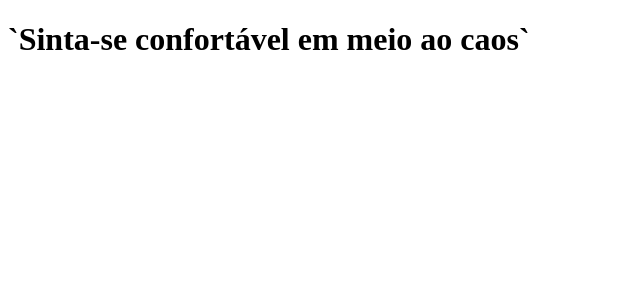
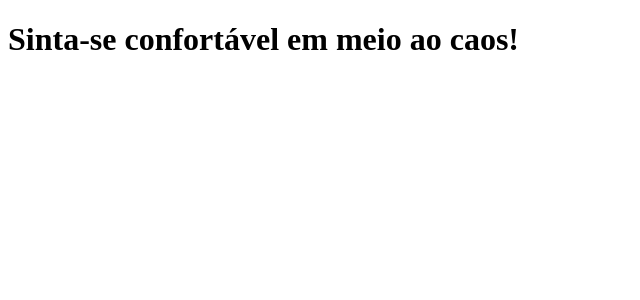
Before and after one commit to wallyson03jhonatan/my-tabnews, a Next.js app: page / in a window 1280 px wide. Shown: the top 300 px of the page, without its empty margins (0-640 px from the left). Built offline with nearby package versions, Linux system fonts and the light colour scheme.

Commit message:
test: test deploy

```diff
--- a/pages/index.js
+++ b/pages/index.js
@@ -1,5 +1,5 @@
 function Home() {
-    return <h1>`Sinta-se confortável em meio ao caos`</h1>
+    return <h1>Sinta-se confortável em meio ao caos!</h1>
 }
 
 export default Home;
```
